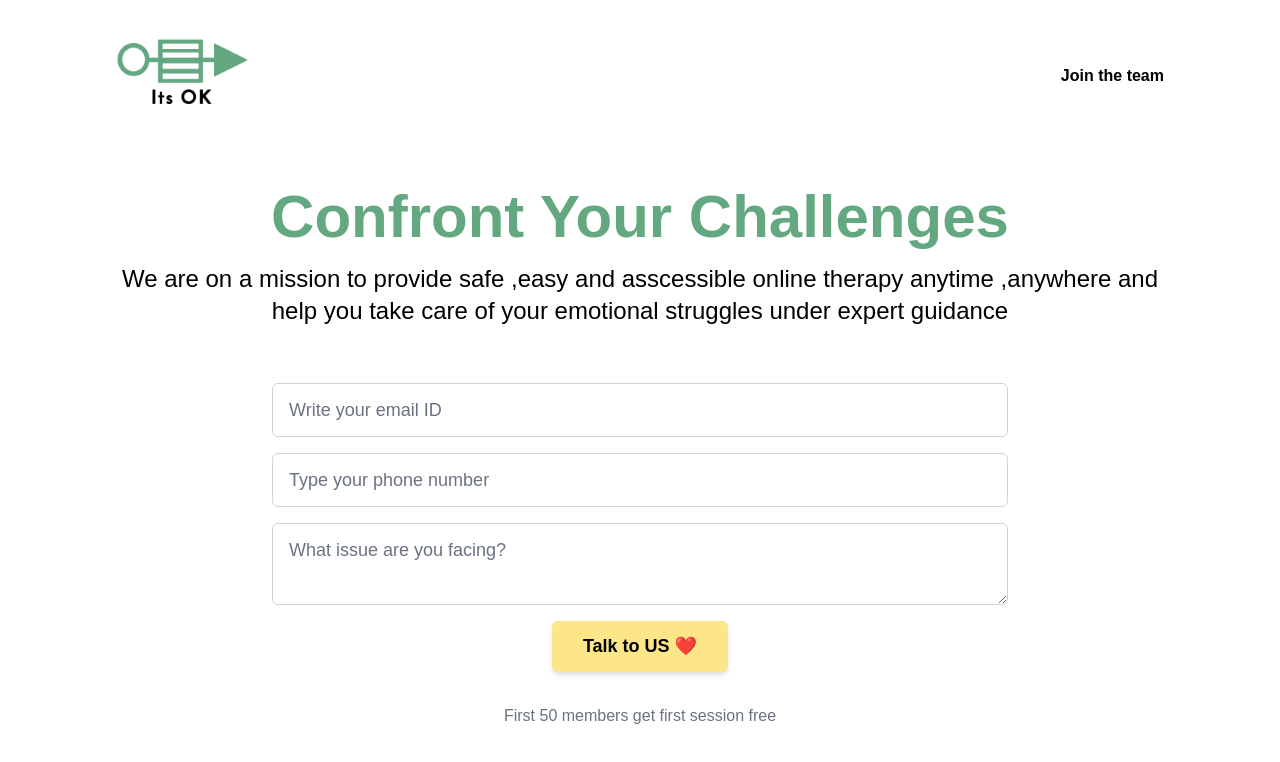
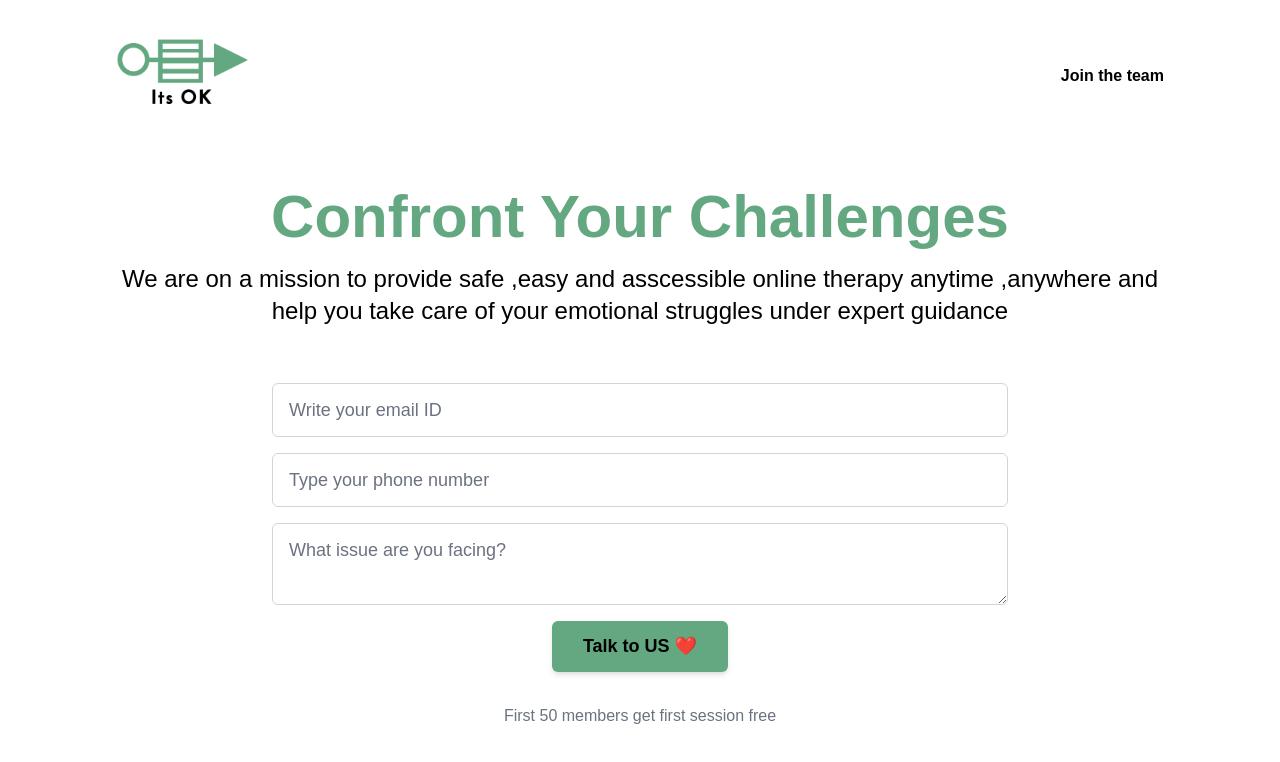
Before and after one commit to itsok222/itsok, a Next.js app: page / in a window 1280 px wide. Shown: the top 762 px of the page. Built offline with nearby package versions, Linux system fonts and the light colour scheme.

Commit message:
color update

```diff
--- a/pages/index.js
+++ b/pages/index.js
@@ -206,7 +206,7 @@ export default function Blog() {
                       style={{ textAlign: "left" }}
                     >
                       <button
-                        className="relative block px-6 py-3 mt-4 text-lg font-semibold leading-snug transition duration-150 ease-in-out bg-yellow-200 border border-transparent rounded-md shadow-md cursor-pointer w-44 margin-0-auto "
+                        className="relative block px-6 py-3 mt-4 text-lg font-semibold leading-snug transition duration-150 ease-in-out border border-transparent rounded-md shadow-md cursor-pointer brand-bg-green w-44 margin-0-auto "
                         form="sib-form"
                         type="submit"
                         value="Talk to US ❤️"
--- a/styles/globals.css
+++ b/styles/globals.css
@@ -136,6 +136,10 @@ p {
   color: #64A881;
 }
 
+.brand-bg-green {
+  background-color: #64A881;
+}
+
 .margin-0-auto{
   margin: 0 auto;
 }
```
